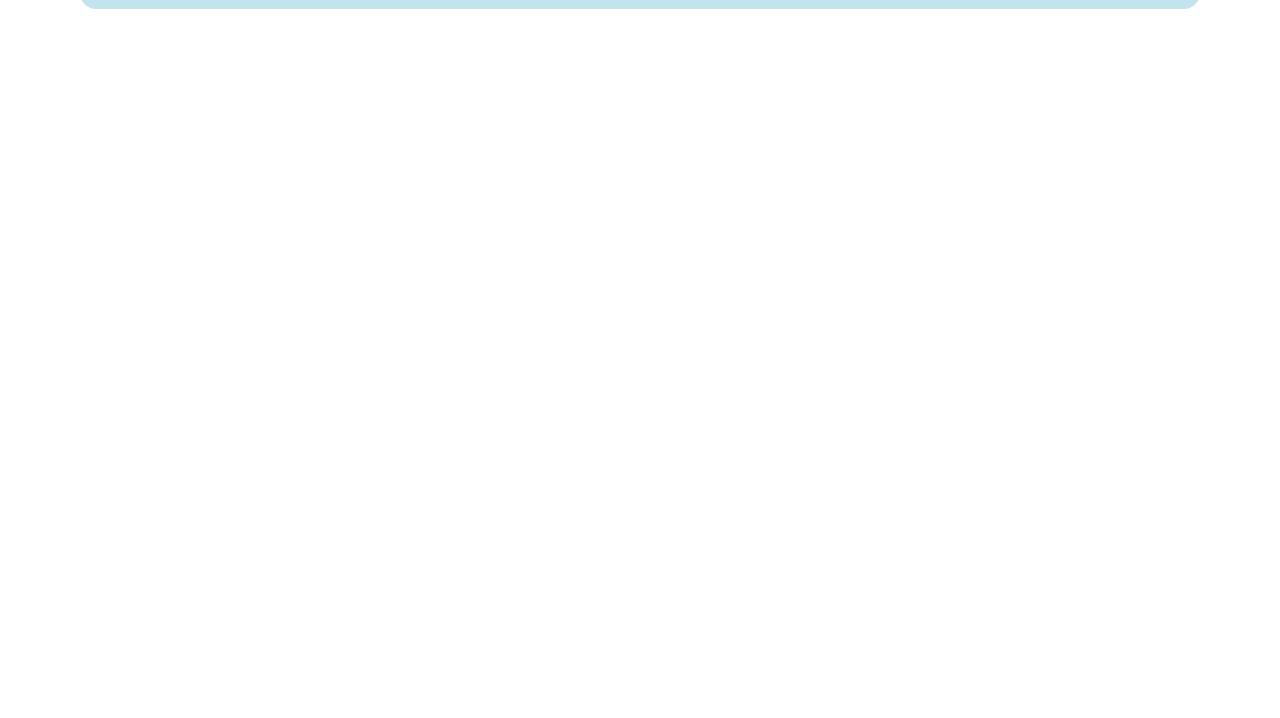
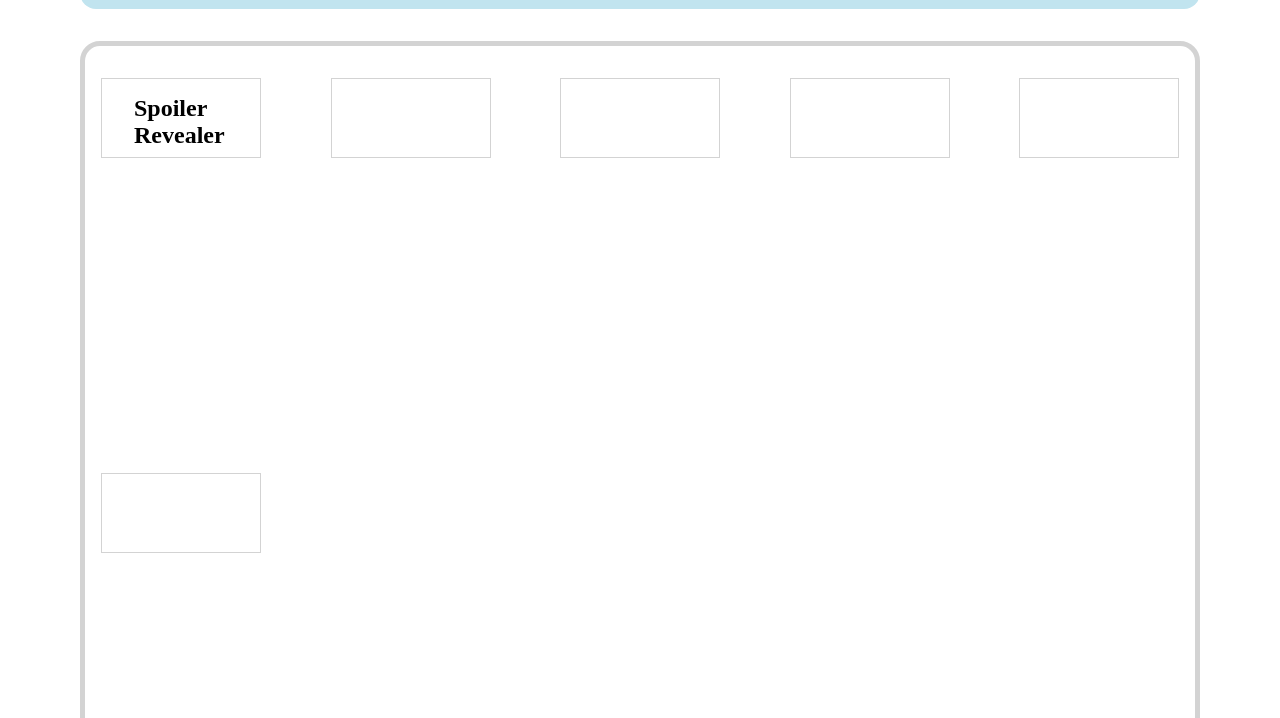
Before and after one commit to sharath-io/css-challenges, a plain HTML site: page index.html in a window 1280 px wide. Shown: the part 82-800 px from the top of the page. Drawn offline with Linux system fonts and the light colour scheme.

Commit message:
add 01-spoiler revealer

```diff
--- /dev/null
+++ b/01SpoilerRevealer/styles.css
@@ -0,0 +1,28 @@
+:root{
+    --spoiler-color: #000;
+}
+
+p {
+    line-height: 1.5em;
+  }
+
+  .post{
+    background-color:lightgray;
+    padding: 1rem;
+    margin:1rem;
+    border-radius:10px;
+    transition: background-color 2s;
+  }
+
+
+  .spoiler{
+    background: var(--spoiler-color);
+    color: var(--spoiler-color);
+    cursor: pointer;
+    transition: all .5s ease-in;
+  }
+
+  .spoiler:hover{
+    background: initial;
+    color:initial;
+  }
--- a/index.html
+++ b/index.html
@@ -13,6 +13,29 @@
         <h1>CSS Challenges</h1>
         <p>Home</p>
     </nav>
+
+    <div class="projects">
+
+        <div class="project">
+            <a href="./01SpoilerRevealer/spoilerRevealer.html"><h2>Spoiler Revealer</h2></a>
+        </div>
+        <div class="project">
+
+        </div>
+        <div class="project">
+
+        </div>
+        <div class="project">
+
+        </div>
+        <div class="project">
+
+        </div>
+        <div class="project">
+
+        </div>
+
+    </div>
 </body>
 
 </html>
--- a/styles.css
+++ b/styles.css
@@ -2,6 +2,11 @@
     margin:0;
     padding:0;
     box-sizing: border-box
+}
+
+a{
+    color:black;
+    text-decoration: none;
 }
 
 
@@ -18,6 +23,31 @@
 .navbar p{
     font-size: 18px;
     font-weight:900;
+}
 
+.projects{
+  border: 5px solid lightgray;
+  border-radius: 20px;
+  height: 100vh;
+  margin: 2rem 5rem;
+  display: flex;
+  justify-content: space-between;
+  flex-wrap:wrap;
+}
 
+.project{
+    margin: 2rem 1rem;
+    width:10rem;
+    border: 1px solid lightgray;
+    padding:1rem 2rem;
+    height:5rem;
+    cursor: pointer;
 }
+
+.project-section{
+    margin:5rem auto;
+}
+
+.project-section h2{
+    margin:1rem 3rem;
+}
```
Also changed, not shown: 01SpoilerRevealer/spoilerRevealer.html (added, +40 -0 lines), 1 other file.
